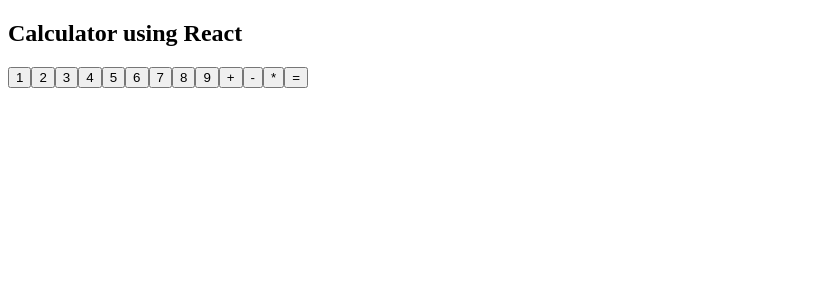
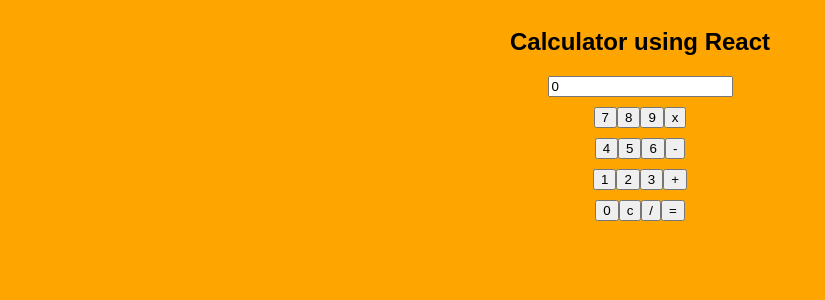
Before and after one commit to mnaufal75/react-calculator, a React app: page / in a window 1280 px wide. Shown: the top 300 px of the page, without its empty margins (0-825 px from the left). Built offline with nearby package versions, Linux system fonts and the light colour scheme.

Commit message:
Add css-loader on webpack

```diff
--- a/package.json
+++ b/package.json
@@ -18,7 +18,9 @@
     "@babel/preset-env": "^7.4.4",
     "@babel/preset-react": "^7.0.0",
     "babel-loader": "^8.0.6",
+    "css-loader": "^2.1.1",
     "prettier": "^1.17.0",
+    "style-loader": "^0.23.1",
     "webpack": "^4.31.0",
     "webpack-cli": "^3.3.2",
     "webpack-dev-server": "^3.3.1"
--- a/src/components/App.js
+++ b/src/components/App.js
@@ -8,7 +8,7 @@ class App extends React.Component {
     super(props);
 
     this.state = {
-      numberOne: '',
+      numberOne: '0',
       numberTwo: '',
       operation: '',
     };
@@ -40,13 +40,23 @@ class App extends React.Component {
         answer = parseInt(numberOne) + parseInt(numberTwo);
       } else if (operation === '-') {
         answer = parseInt(numberOne) - parseInt(numberTwo);
+      } else if (operation === 'x') {
+        answer = parseInt(numberOne) * parseInt(numberTwo);
+      } else if (operation === '/') {
+        answer = parseInt(numberOne) / parseInt(numberTwo);
       }
 
       this.setState({
-        numberOne: answer,
+        numberOne: answer.toString(10),
         numberTwo: '',
         operation: '',
       });
+    } else if (keyPressed === 'c') {
+      if (!numberTwo) {
+        this.setState({ numberOne: 0 });
+      } else {
+        this.setState({ numberTwo: 0 });
+      }
     } else {
       this.setState({
         operation: keyPressed,
@@ -58,23 +68,36 @@ class App extends React.Component {
     const { numberOne, numberTwo } = this.state;
 
     return (
-      <>
+      <div id="outer">
         <h2>Calculator using React</h2>
+        <div className="inner">
           <Screen screen={numberTwo ? numberTwo : numberOne} />
+        </div>
+        <div className="inner">
+          <Button keyButton={7} action={this.handleInput} />
+          <Button keyButton={8} action={this.handleInput} />
+          <Button keyButton={9} action={this.handleInput} />
+          <OpButton keyButton={'x'} action={this.handleOpInput} />
+        </div>
+        <div className="inner">
+          <Button keyButton={4} action={this.handleInput} />
+          <Button keyButton={5} action={this.handleInput} />
+          <Button keyButton={6} action={this.handleInput} />
+          <OpButton keyButton={'-'} action={this.handleOpInput} />
+        </div>
+        <div className="inner">
           <Button keyButton={1} action={this.handleInput} />
           <Button keyButton={2} action={this.handleInput} />
           <Button keyButton={3} action={this.handleInput} />
-        <Button keyButton={4} action={this.handleInput} />
-        <Button keyButton={5} action={this.handleInput} />
-        <Button keyButton={6} action={this.handleInput} />
-        <Button keyButton={7} action={this.handleInput} />
-        <Button keyButton={8} action={this.handleInput} />
-        <Button keyButton={9} action={this.handleInput} />
           <OpButton keyButton={'+'} action={this.handleOpInput} />
-        <OpButton keyButton={'-'} action={this.handleOpInput} />
-        <OpButton keyButton={'*'} action={this.handleOpInput} />
+        </div>
+        <div className="inner">
+          <Button keyButton={0} action={this.handleInput} />
+          <OpButton keyButton={'c'} action={this.handleOpInput} />
+          <OpButton keyButton={'/'} action={this.handleOpInput} />
           <OpButton keyButton={'='} action={this.handleOpInput} />
-      </>
+        </div>
+      </div>
     );
   }
 }
--- /dev/null
+++ b/src/components/Button.css
@@ -0,0 +1,19 @@
+body {
+  font-family: sans-serif;
+  background-color: orange;
+}
+
+#outer {
+  display: flex;
+  align-items: center;
+  justify-content: center;
+  flex-direction: column;
+}
+
+.inner {
+  margin-bottom: 10px;
+}
+
+.btn {
+
+}
--- a/src/components/Button.js
+++ b/src/components/Button.js
@@ -1,4 +1,5 @@
 import React from 'react';
+import './Button.css'
 
 class Button extends React.Component {
   constructor(props) {
@@ -11,7 +12,7 @@ class Button extends React.Component {
 
   render() {
     return (
-      <button onClick={this.handleOnClick.bind(this, this.props.keyButton)}>
+      <button className="btn" onClick={this.handleOnClick.bind(this, this.props.keyButton)}>
         {this.props.keyButton}
       </button>
     );
--- a/src/components/Screen.js
+++ b/src/components/Screen.js
@@ -2,7 +2,7 @@ import React from 'react';
 
 class Screen extends React.Component {
   render() {
-    return <h2>{this.props.screen}</h2>;
+    return <input value={this.props.screen} readOnly />;
   }
 }
 
--- a/webpack.config.js
+++ b/webpack.config.js
@@ -20,6 +20,10 @@ module.exports = {
         test: /\.js$/,
         exclude: /node_modules/,
         use: ['babel-loader']
+      },
+      {
+        test: /\.css$/,
+        use: ['style-loader', 'css-loader']
       }
     ]
   }
```
Also changed, not shown: 1 other file (tests, documents, lock files or other folders). Lines whose indentation alone changed are shown as unchanged.
